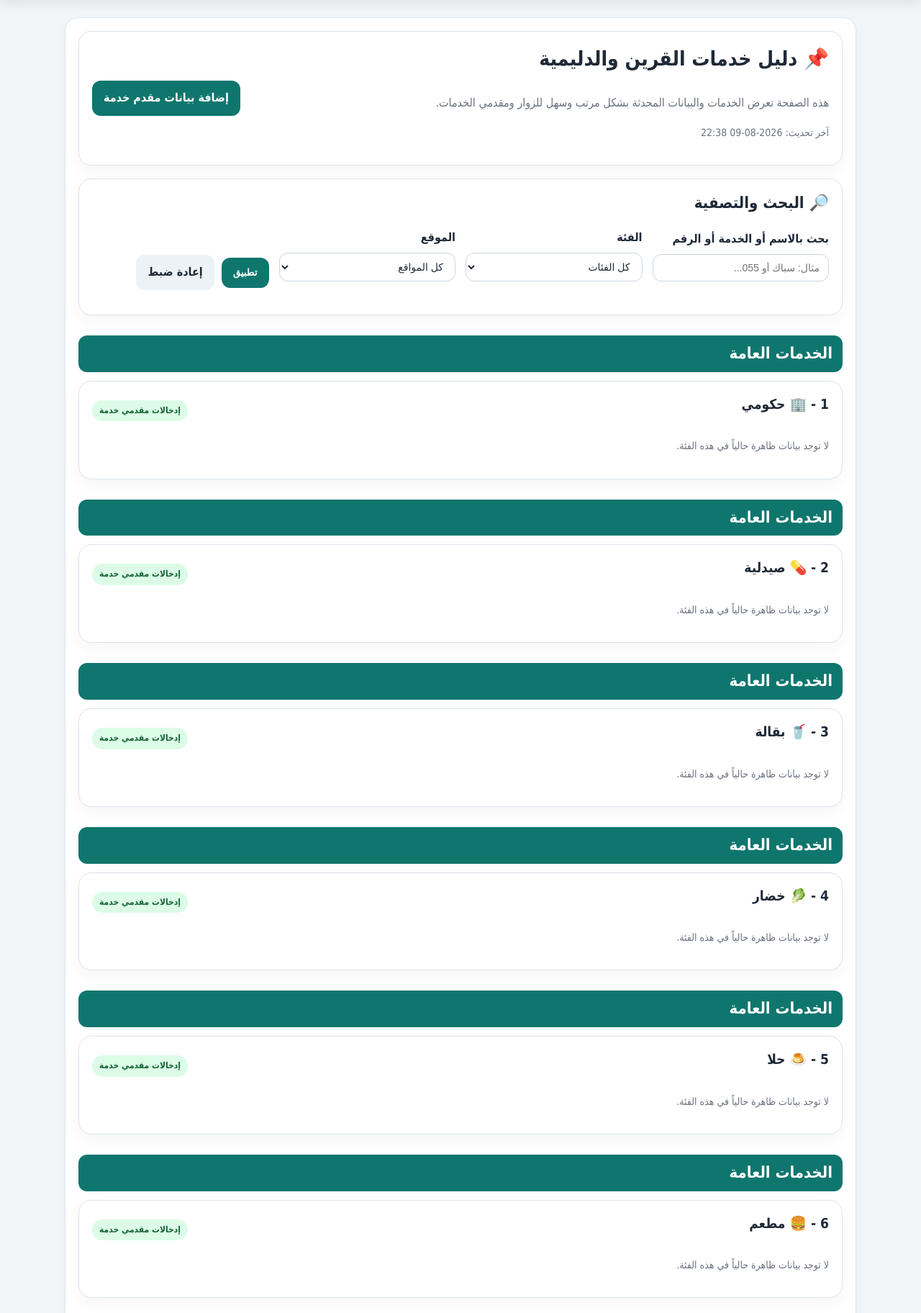
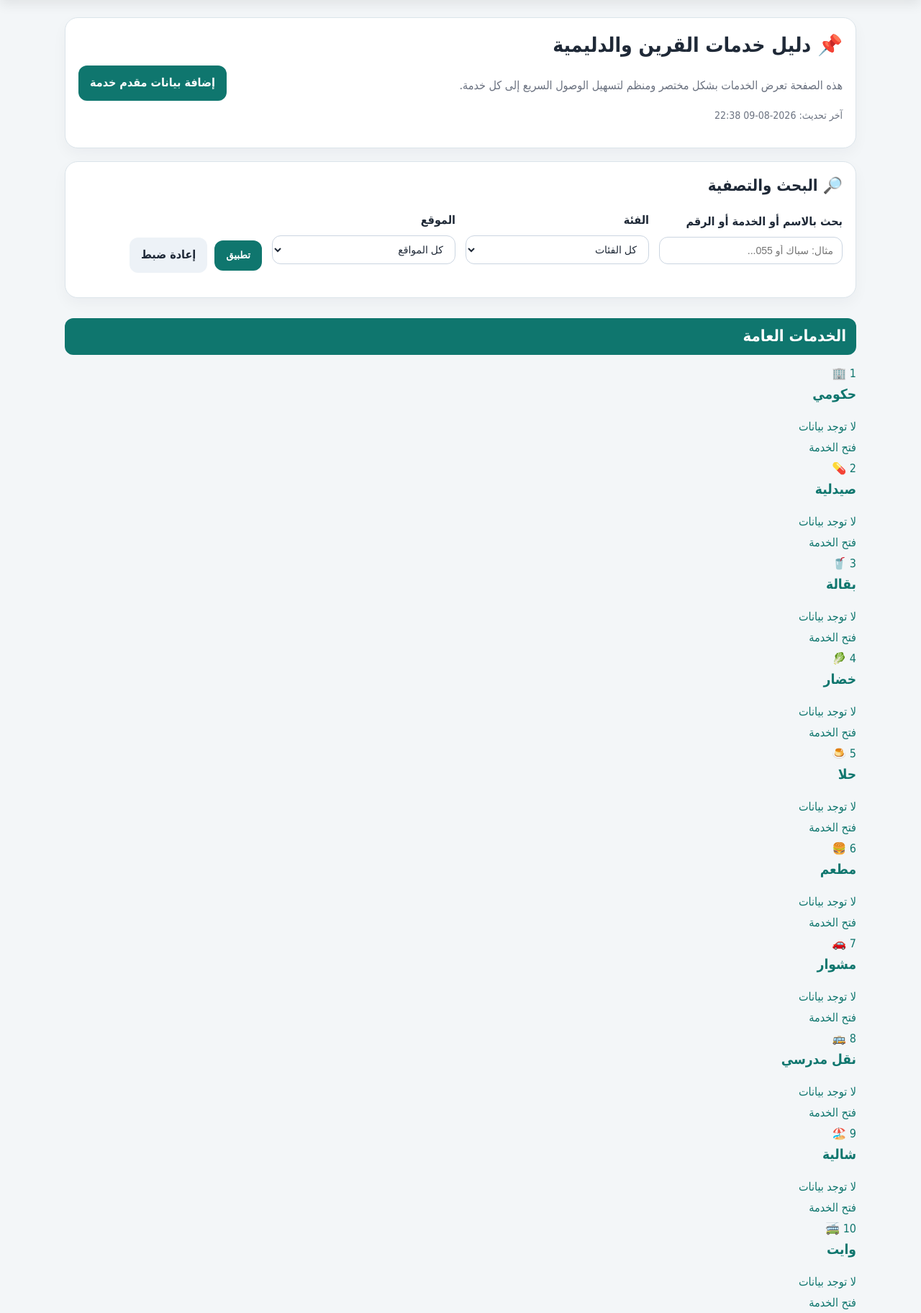
Before and after one commit to fz0fz0fz/dalil-qurain, a Flask app: page / in a window 1280 px wide. Shown: the part 114-1938 px from the top of the page at 72% size. Run offline with Flask 3, Linux system fonts and the light colour scheme; data comes from the database, SQL or seed files in the repository; data that the repository does not hold is empty.

Commit message:
Update index.html

```diff
--- a/templates/index.html
+++ b/templates/index.html
@@ -4,17 +4,14 @@
 
 <section class="hero-card">
     <div>
-<section class="hero-card">
-    <div>
         <h1>📌 دليل خدمات القرين والدليمية</h1>
-        <p class="lead">هذه الصفحة تعرض الخدمات والبيانات المحدثة بشكل مرتب وسهل للزوار ومقدمي الخدمات.</p>
+        <p class="lead">هذه الصفحة تعرض الخدمات بشكل مختصر ومنظم لتسهيل الوصول السريع إلى كل خدمة.</p>
         <p class="updated-note">آخر تحديث: {{ now.strftime('%Y-%m-%d %H:%M') }}</p>
     </div>
     <div class="hero-actions">
         <a href="{{ url_for('submit') }}" class="btn-primary">إضافة بيانات مقدم خدمة</a>
     </div>
 </section>
-
 
 <section class="filter-card">
     <h2>🔎 البحث والتصفية</h2>
@@ -23,6 +20,7 @@
             <label for="q">بحث بالاسم أو الخدمة أو الرقم</label>
             <input type="text" name="q" id="q" value="{{ search_query }}" placeholder="مثال: سباك أو 055...">
         </div>
+
         <div class="form-group">
             <label for="category_id">الفئة</label>
             <select name="category_id" id="category_id">
@@ -34,6 +32,7 @@
                 {% endfor %}
             </select>
         </div>
+
         <div class="form-group">
             <label for="location">الموقع</label>
             <select name="location" id="location">
@@ -42,6 +41,7 @@
                 <option value="الدليمية" {% if selected_location == 'الدليمية' %}selected{% endif %}>الدليمية</option>
             </select>
         </div>
+
         <div class="filter-actions">
             <button type="submit" class="btn-primary">تطبيق</button>
             <a href="{{ url_for('index') }}" class="btn-secondary">إعادة ضبط</a>
@@ -49,83 +49,73 @@
     </form>
 </section>
 
-{% set last_group = "" %}
-{% for item in items %}
-    {% set cat = item.category %}
-    {% if cat.group_name and cat.group_name != last_group %}
-        <h2 class="group-title">{{ cat.group_name }}</h2>
-        {% set last_group = cat.group_name %}
-    {% endif %}
+{% if items %}
+    {% set ns = namespace(current_group='', opened=false) %}
 
-    <section class="category-block" id="cat-{{ cat.id }}">
-        <div class="category-head">
-            <h3>{{ cat.display_order }} - {{ cat.icon }} {{ cat.name }}</h3>
-            <span class="badge {{ 'badge-static' if cat.kind == 'static' else 'badge-dynamic' }}">
-                {{ 'محتوى ثابت' if cat.kind == 'static' else 'إدخالات مقدمي خدمة' }}
-            </span>
-        </div>
+    {% for item in items %}
+        {% set cat = item.category %}
+        {% set group_name = cat.group_name or 'خدمات متنوعة' %}
+        {% set listings_count = item.listings|length %}
+        {% set has_static = cat.static_content and cat.static_content.strip() %}
 
-        {% if cat.kind == 'static' %}
-            <div class="static-block" style="white-space: pre-line;">{{ cat.static_content or 'لا يوجد محتوى حالياً.' }}</div>
-        {% else %}
-            {% if cat.static_content %}
-                <div class="static-block" style="white-space: pre-line;">{{ cat.static_content }}</div>
+        {% if group_name != ns.current_group %}
+            {% if ns.opened %}
+                    </div>
+                </section>
             {% endif %}
 
-            {% if item.listings %}
-                <div class="listing-grid">
-                    {% for listing in item.listings %}
-                        <article class="listing-card">
-                            <h4>{{ listing.get('name') or 'مقدم خدمة' }}</h4>
+            <section class="service-group-block">
+                <div class="group-header-row">
+                    <h2 class="group-title">{{ group_name }}</h2>
+                </div>
+                <div class="services-grid">
+            {% set ns.current_group = group_name %}
+            {% set ns.opened = true %}
+        {% endif %}
 
-                            <div class="listing-meta">
-                                {% if listing.phone %}
-                                    <a href="tel:{{ listing.phone }}">📞 {{ listing.phone }}</a>
-                                    <a href="https://wa.me/{{ listing.phone|replace('+','')|replace(' ','')|replace('-','') }}" target="_blank" rel="noopener">💬 واتساب</a>
-                                {% endif %}
-                                {% if listing.get('location') %}
-                                    <span>📍 {{ listing.get('location') }}</span>
-                                {% endif %}
-                            </div>
+        <a href="{{ url_for('category_detail', category_id=cat.id) }}" class="service-card-link">
+            <article class="service-card-compact" id="cat-{{ cat.id }}">
+                <div class="service-card-top">
+                    <span class="service-order">{{ cat.display_order }}</span>
+                    <span class="service-icon">{{ cat.icon or '📁' }}</span>
+                </div>
 
-                            {% if listing.get('service_description') %}
-                                <p style="white-space: pre-line;">{{ listing.get('service_description') }}</p>
-                            {% endif %}
+                <h3 class="service-title">{{ cat.name }}</h3>
 
-                            <div class="listing-fields">
-                                {% if listing.get('price') %}
-                                    <span>💵 الأسعار: {{ listing.get('price') }}</span>
-                                {% endif %}
-                                {% if listing.get('working_hours') %}
-                                    <span style="white-space: pre-line;">🕒 أوقات العمل: {{ listing.get('working_hours') }}</span>
-                                {% endif %}
-                            </div>
+                <div class="service-card-meta">
+                    {% if has_static and listings_count %}
+                        <span class="mini-badge">نص + إدخالات</span>
+                    {% elif has_static %}
+                        <span class="mini-badge">محتوى جاهز</span>
+                    {% elif listings_count %}
+                        <span class="mini-badge">مقدمو خدمة</span>
+                    {% else %}
+                        <span class="mini-badge muted">لا توجد بيانات</span>
+                    {% endif %}
+                </div>
 
-                            <div class="listing-links">
-                                {% if listing.get('maps_url') %}
-                                    <a href="{{ listing.get('maps_url') }}" target="_blank" rel="noopener">🗺️ خرائط</a>
-                                {% endif %}
-                                {% if listing.get('social_url') %}
-                                    <a href="{{ listing.get('social_url') }}" target="_blank" rel="noopener">📱 صفحة الخدمة</a>
-                                {% endif %}
-                            </div>
+                <div class="service-card-footer">
+                    {% if listings_count %}
+                        <span>{{ listings_count }} إدخال</span>
+                    {% elif has_static %}
+                        <span>عرض التفاصيل</span>
+                    {% else %}
+                        <span>فتح الخدمة</span>
+                    {% endif %}
+                </div>
+            </article>
+        </a>
+    {% endfor %}
 
-                            <small class="updated-note">
-                                آخر تحديث: {{ (listing.updated_at or listing.created_at).strftime('%Y-%m-%d %H:%M') }}
-                            </small>
-                        </article>
-                    {% endfor %}
-                </div>
-            {% elif not cat.static_content %}
-                <p class="empty-note">لا توجد بيانات ظاهرة حالياً في هذه الفئة.</p>
-            {% endif %}
-        {% endif %}
-    </section>
+    {% if ns.opened %}
+            </div>
+        </section>
+    {% endif %}
 {% else %}
     <div class="empty-state">
         <h3>لا توجد نتائج مطابقة</h3>
         <p>جرّب تغيير كلمة البحث أو إزالة بعض التصفية.</p>
     </div>
-{% endfor %}
+{% endif %}
 
 {% endblock %}
```
